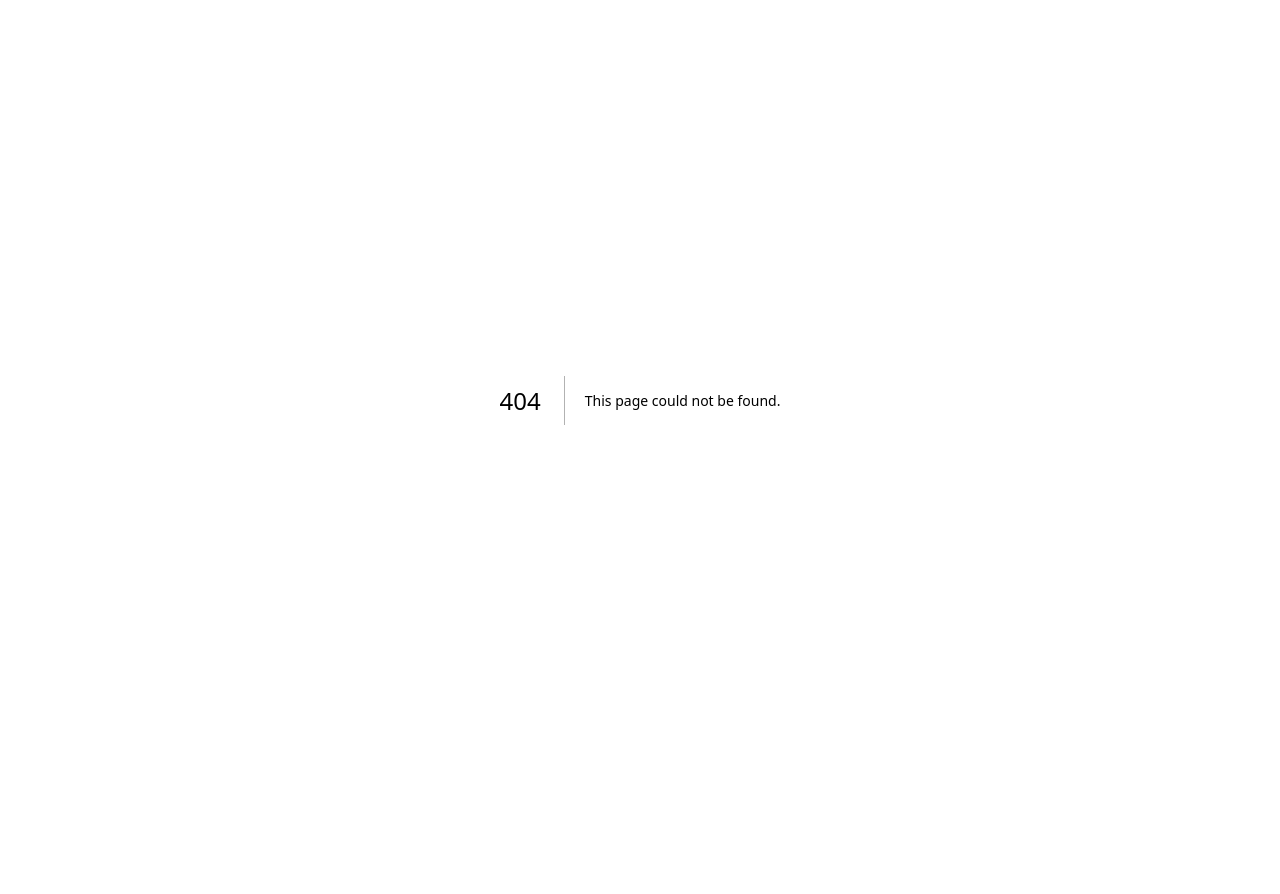
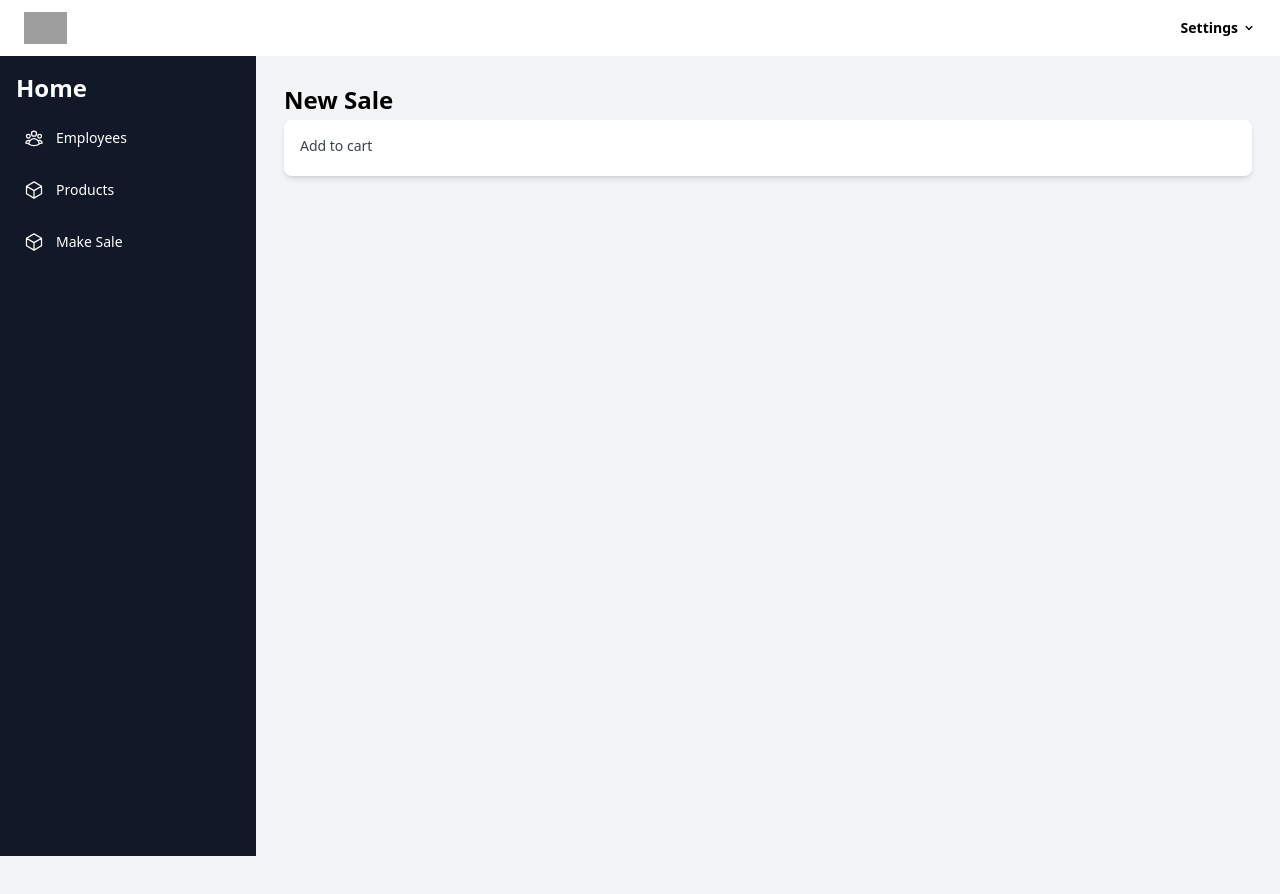
Before and after one commit to Ajanthanasia/poss, a Next.js app in the folder frontend/: page /components/owner/make-sales in a window 1280 px wide. Before the commit this address had no page. Shown: the top 894 px of the page. Before the commit the page ends 800 px from the top, so only its background shows below. Built offline with nearby package versions, Linux system fonts and the light colour scheme; no server answers; grey boxes are pictures that could not be loaded.

Commit message:
start sale ui

```diff
--- a/frontend/src/app/components/owner/layouts/aside.js
+++ b/frontend/src/app/components/owner/layouts/aside.js
@@ -26,6 +26,11 @@ export default function OwnerAsideBar() {
                     <CubeIcon className="h-5 w-5" />
                     <span>Products</span>
                 </Link>
+
+                <Link href={`/components/owner/make-sales?shop_id=${shopId}`} className="w-full flex items-center gap-3 hover:bg-gray-700 p-2 rounded cursor-pointer">
+                    <CubeIcon className="h-5 w-5" />
+                    <span>Make Sale</span>
+                </Link>
             </div>
         </div>
     );
--- a/frontend/src/app/components/owner/layouts/header.js
+++ b/frontend/src/app/components/owner/layouts/header.js
@@ -11,7 +11,6 @@ export default function OwnerHeader() {
 
     // Close when clicking outside
     useEffect(() => {
-        console.log('uil');
         function handleClickOutside(event) {
             console.log(event);
             if (
--- /dev/null
+++ b/frontend/src/app/components/owner/make-sales/page.js
@@ -0,0 +1,39 @@
+"use client";
+
+import { useState, useEffect } from "react";
+import Link from 'next/link';
+import { useSearchParams } from "next/navigation";
+import OwnerLayout from "../layouts/page";
+import axios from "axios";
+
+export default function MakeSalesPage() {
+    const apiUrl = process.env.NEXT_PUBLIC_API_URL || 'http://127.0.0.1:5000';
+    const searchParams = useSearchParams();
+
+    // Get the id from query string
+    const shopId = searchParams.get("shop_id");
+
+    return (
+        <OwnerLayout>
+            <div className="min-h-screen bg-gray-100 flex flex-col items-start justify-start gap-1 p-1">
+                <div className="w-full flex items-center justify-between">
+                    <h1 className="text-2xl font-bold text-black">New Sale</h1>
+                </div>
+
+                <div className="w-full bg-white rounded-lg shadow-md p-4">
+
+                    <div className="grid grid-cols-1 md:grid-cols-2 gap-4">
+                        <div>
+                            <label className="block text-sm font-medium text-gray-700 mb-1">
+                                Add to cart
+                            </label>
+                        </div>
+                    </div>
+
+                </div>
+
+
+            </div>
+        </OwnerLayout>
+    );
+}
```
